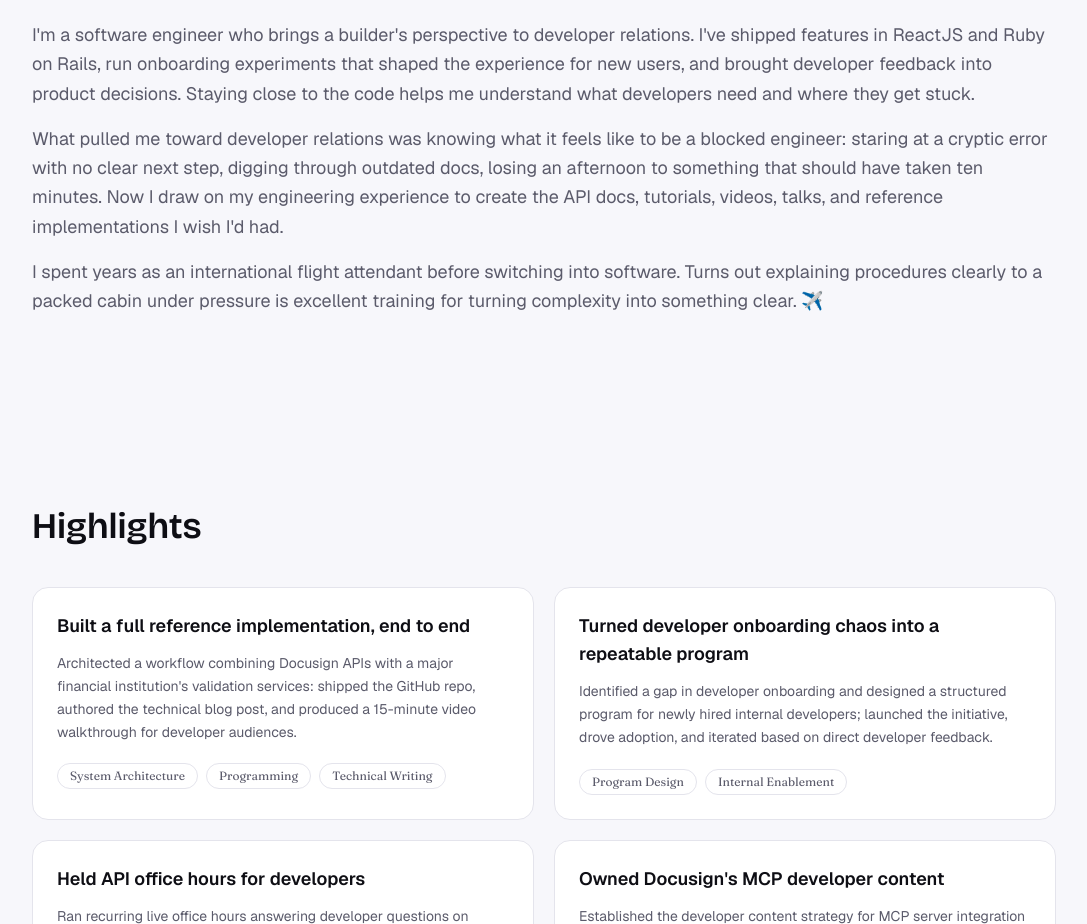
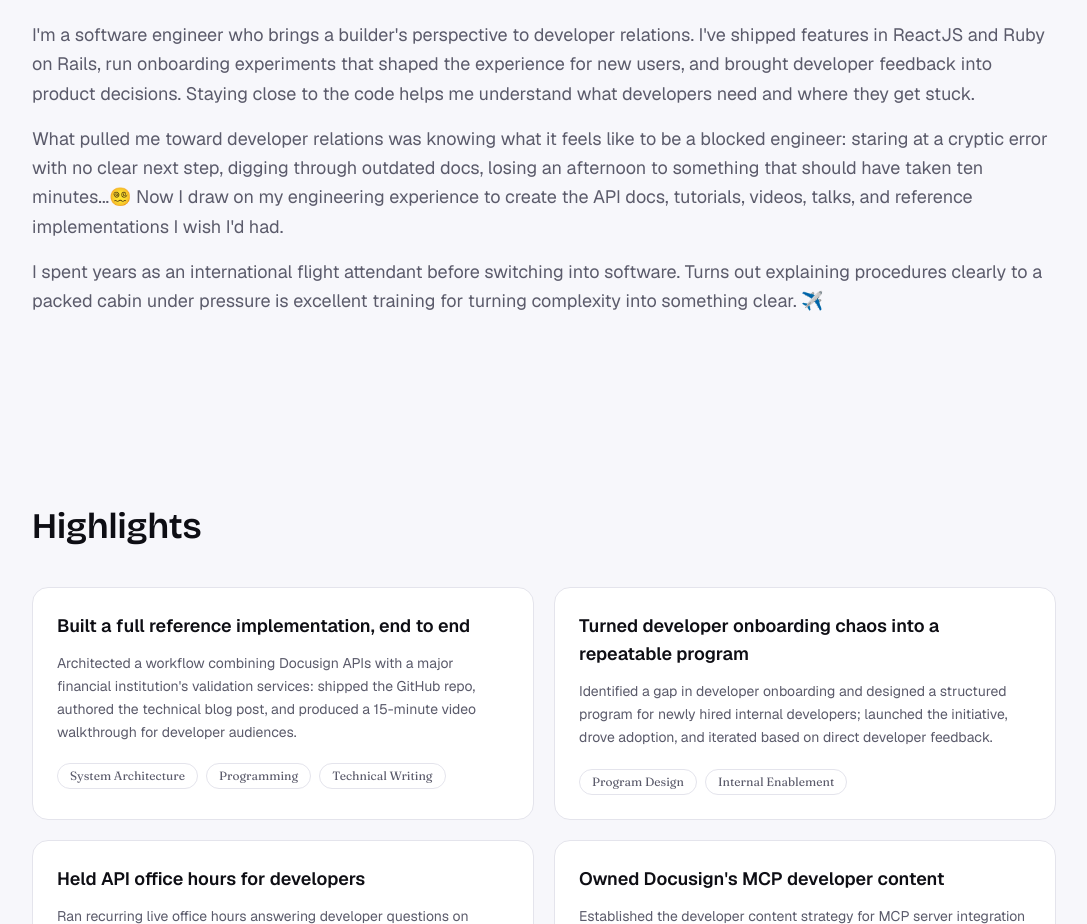
Before and after one commit to nbyrd9/portfolio-site, a Next.js app: page / in a window 1280 px wide. Shown: the part 860-1784 px from the top of the page, without its empty margins (96-1183 px from the left). Built offline with nearby package versions, Linux system fonts and the light colour scheme.

Commit message:
minor change

```diff
--- a/src/components/About.tsx
+++ b/src/components/About.tsx
@@ -27,7 +27,7 @@ export default function About() {
             What pulled me toward developer relations was knowing what it feels
             like to be a blocked engineer: staring at a cryptic error with no clear
             next step, digging through outdated docs, losing an afternoon to something
-            that should have taken ten minutes. Now I draw on my engineering experience to
+            that should have taken ten minutes...😵‍💫 Now I draw on my engineering experience to
             create the API docs, tutorials, videos, talks, and reference implementations
             I wish I&apos;d had.
           </p>
```
